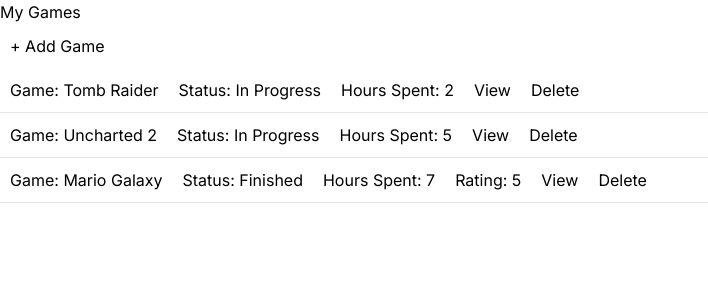
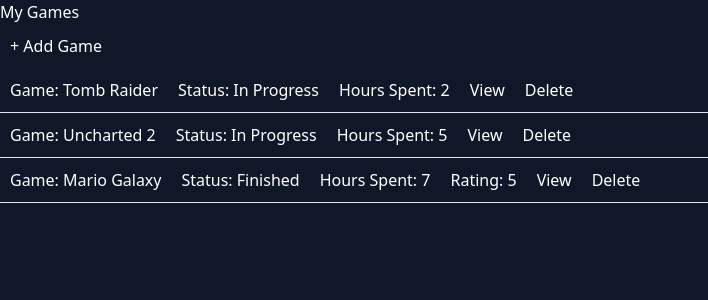
Before and after one commit to tinkereryorch/backlog-tracker, a Next.js app in the folder frontend/: page /games in a window 1280 px wide. Shown: the top 300 px of the page, without its empty margins (0-708 px from the left). Built offline with nearby package versions, Linux system fonts and the light colour scheme.

Commit message:
Added classes to root layout

```diff
--- a/frontend/src/app/layout.js
+++ b/frontend/src/app/layout.js
@@ -11,7 +11,7 @@
 export default function RootLayout({ children }) {
   return (
     <html lang="en">
-      <body className={inter.className}>{children}</body>
+      <body className="bg-primary text-white">{children}</body>
     </html>
   )
 }
```
